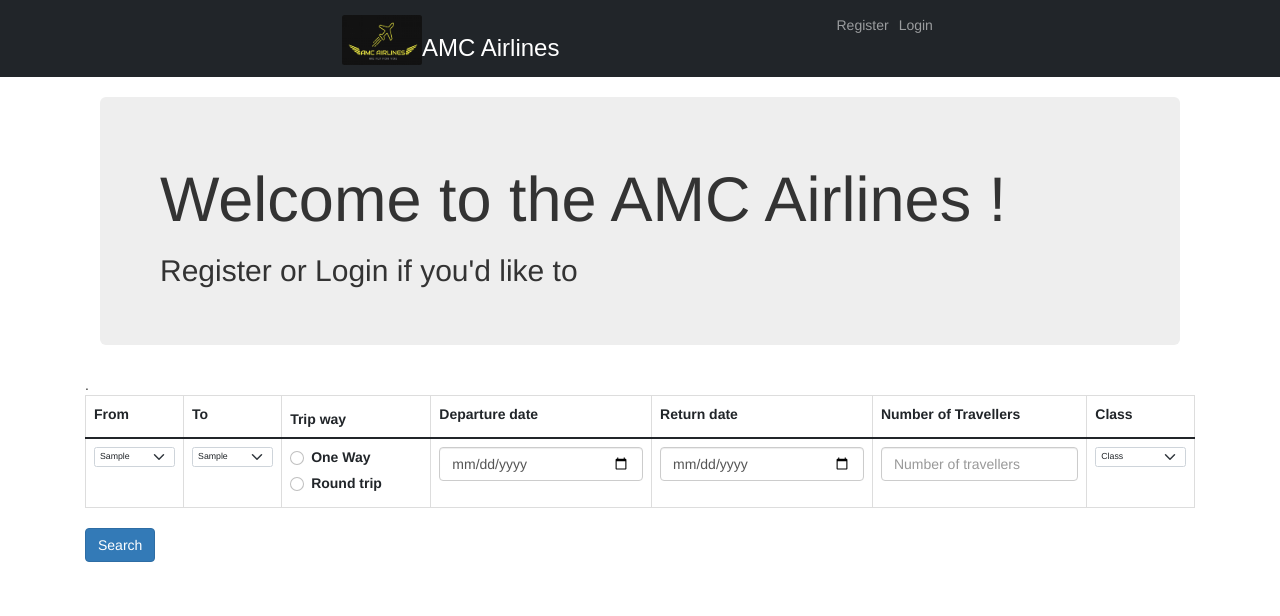
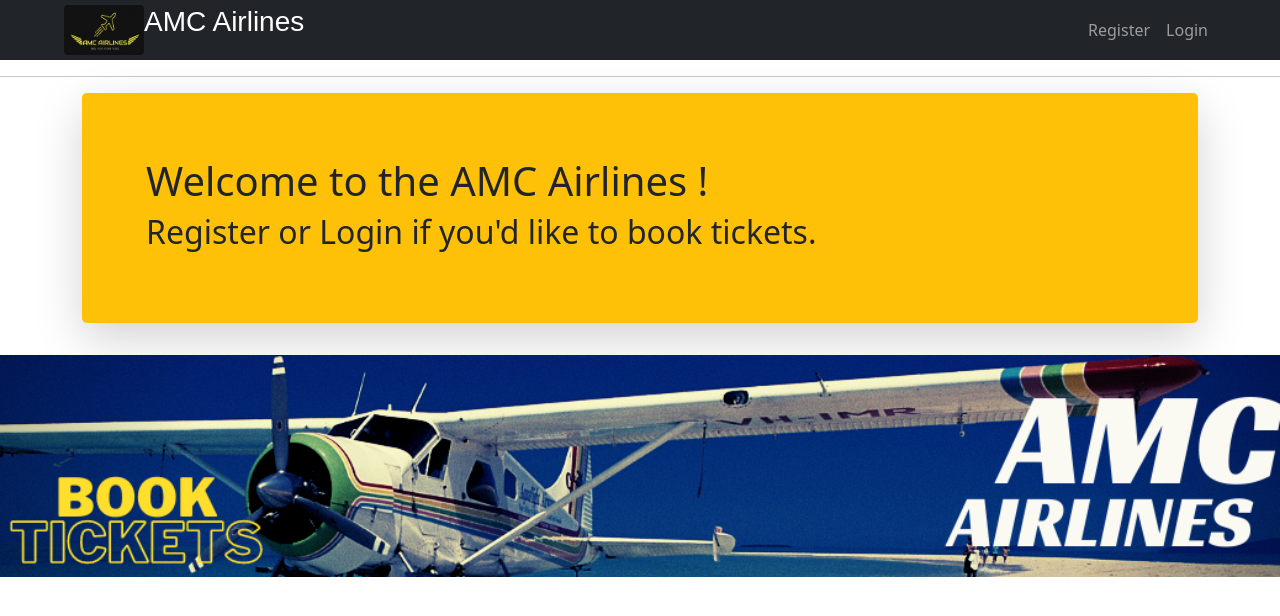
Before and after one commit to hisenberg-lab/airline, a Django app: page / in a window 1280 px wide. Shown: the top 616 px of the page. Run offline with Django 3.2, Linux system fonts and the light colour scheme; tables that the repository leaves empty hold one stand-in row (values such as "Sample post"); some libraries are stand-ins or nearby versions; some web fonts are replaced.

Commit message:
frontend edit

```diff
--- a/bookings/static/bookings/styles.css
+++ b/bookings/static/bookings/styles.css
@@ -1,3 +1,44 @@
+body{
+    padding: 0% 0% 0% 0%;
+    margin: 0%;
+    width: 100%;
+    height: 100%;
+}
+
+
+html{
+    scroll-behavior: smooth;
+    scrollbar-3dlight-color: aqua;
+}
+
 #logo{
     font-family: 'Aclonica', sans-serif;
 }
+
+.container-fluid{
+    padding: 0%;
+}
+
+.jumbotron {
+    padding: 4rem 4rem;
+    margin-bottom: 2rem;
+    background-color: #e9ecef;
+    border-radius: .3rem;
+    align-content: center;
+    /* background-image: url("static/bookings/images/banner.jpeg"); */
+}
+
+#footer{
+    background-color: black;
+    color: azure;
+    /* position: fixed; */
+    left: 0;
+    bottom: 0;
+    width: 100%;
+    text-align: center;
+}
+
+#banner img{
+    width: 1600px;
+    object-fit: fill;
+}
--- a/bookings/templates/bookings/base.html
+++ b/bookings/templates/bookings/base.html
@@ -6,22 +6,23 @@
     <title>Base</title>
     <!-- Latest compiled and minified CSS -->
     {% load static %}
+    <!-- <link rel="stylesheet" href="https://maxcdn.bootstrapcdn.com/bootstrap/3.3.7/css/bootstrap.min.css" integrity="sha384-BVYiiSIFeK1dGmJRAkycuHAHRg32OmUcww7on3RYdg4Va+PmSTsz/K68vbdEjh4u" crossorigin="anonymous"> -->
     <link rel ="stylesheet" href="https://cdn.jsdelivr.net/npm/bootstrap@5.0.0-beta1/dist/css/bootstrap.min.css" rel="stylesheet" integrity="sha384-giJF6kkoqNQ00vy+HMDP7azOuL0xtbfIcaT9wjKHr8RbDVddVHyTfAAsrekwKmP1" crossorigin="anonymous">
-    <link rel="stylesheet" href="https://maxcdn.bootstrapcdn.com/bootstrap/3.3.7/css/bootstrap.min.css" integrity="sha384-BVYiiSIFeK1dGmJRAkycuHAHRg32OmUcww7on3RYdg4Va+PmSTsz/K68vbdEjh4u" crossorigin="anonymous">
+
     <link rel="stylesheet" href="{% static 'bookings/Styles.css' %}">
     <link href="https://fonts.googleapis.com/css2?family=Aclonica&display=swap" rel="stylesheet">
     {% block style %}
     {% endblock %}
   </head>
   <body>
-    <nav class=" navbar navbar-dark bg-dark navbar-expand-lg navbar-static-top" style="padding: 0% 0% 2% 0%;">
+    <nav class=" navbar navbar-dark bg-dark navbar-expand-lg navbar-static-top" style="padding: 0% 5% 0% 5%;">
       <div class="container-fluid ">
         <a class="navbar-brand" href="{% url 'index' %}">
           <img class="rounded float-start" src="{% static 'bookings/images/logo.jpeg' %}" alt="" width="80" height="50" class="d-inline-block " >
           <h3 id = "logo">AMC Airlines</h3>
         </a>
         <!-- <a class="navbar-brand" href="{% url 'index' %}">AMC Airlines</a> -->
-        <div class="navbar-nav text-center">
+        <div class="navbar-nav">
 
           <a class="nav-link" href="{% url 'register' %}">Register</a>
           {% if user.is_authenticated %}
@@ -32,13 +33,12 @@
         </div>
       </div>
     </nav>
-    <div class="container">
+    <!-- <div class="container"> -->
     {% block body_block %}
     {% endblock %}
-    </div>
+    <!-- <footer id="footer">Copyright &#169; 2020-2021</footer> -->
     <script src="{% static 'bookings/scripts.js' %}"></script>
     <script src="https://cdn.jsdelivr.net/npm/@popperjs/core@2.5.4/dist/umd/popper.min.js" integrity="sha384-q2kxQ16AaE6UbzuKqyBE9/u/KzioAlnx2maXQHiDX9d4/zp8Ok3f+M7DPm+Ib6IU" crossorigin="anonymous"></script>
-<script src="https://cdn.jsdelivr.net/npm/bootstrap@5.0.0-beta1/dist/js/bootstrap.min.js" integrity="sha384-pQQkAEnwaBkjpqZ8RU1fF1AKtTcHJwFl3pblpTlHXybJjHpMYo79HY3hIi4NKxyj" crossorigin="anonymous"></script>
-
+    <script src="https://cdn.jsdelivr.net/npm/bootstrap@5.0.0-beta1/dist/js/bootstrap.min.js" integrity="sha384-pQQkAEnwaBkjpqZ8RU1fF1AKtTcHJwFl3pblpTlHXybJjHpMYo79HY3hIi4NKxyj" crossorigin="anonymous"></script>
   </body>
 </html>
--- a/bookings/templates/bookings/book.html
+++ b/bookings/templates/bookings/book.html
@@ -25,6 +25,7 @@
     <input type="hidden" name="form-MAX_NUM_FORMS" value="1000" id="id_form-MAX_NUM_FORMS">  -->
     <!-- <input class="btn btn-outline-danger" type="button" id="deleteRow" onclick="deleteRows()" value="-"></input> -->
 
+    <footer id="footer">Copyright &#169; 2020-2021</footer>
 
 <!-- </div> -->
 {% endblock%}
--- a/bookings/templates/bookings/index.html
+++ b/bookings/templates/bookings/index.html
@@ -1,19 +1,27 @@
 {% extends "bookings/base.html" %}
-{% block body_block %}<div class="container-fluid">
-  <div class="jumbotron">
+{% load static %}
+{% block body_block %}
+<hr>
+<div class="container">
+  {% if user.is_authenticated %}
+  <div class="jumbotron text-success bg-warning shadow-lg">
     <h1>Welcome to the AMC Airlines !</h1>
-    {% if user.is_authenticated %}
-        <h2>Hello {{ user.username }}</h2>
-    {% else %}
-        <h2>Register or Login if you'd like to</h2>
-    {% endif %}
+        <h2>Hello, {{ user.username }}</h2>
+  </div>
+  {% else %}
+  <div class="jumbotron bg-warning shadow-lg">
+      <h1>Welcome to the AMC Airlines !</h1>
+        <h2>Register or Login if you'd like to book tickets.</h2>
+  {% endif %}
   </div>
 </div>
 
+{% if user.is_authenticated %}
 <div>
+  <div class="container">
   <form method = "POST" action={% url 'result' %}>.
     {% csrf_token %}
-    <table class="table table-bordered">
+    <table class="table table-bordered table-hover table-info shadow-lg" id="search_table">
       <thead>
         <tr>
           <th scope="col"><label for="from" class="font-weight-bold">From</label>
@@ -77,7 +85,14 @@
         </tr>
       </tbody>
     </table>
-  <button class="btn btn-primary" type="submit">Search</button>
+  <button class="btn btn-outline-success w-100" type="submit">Search</button>
   </form>
 </div>
+</div>
+{% else %}
+<div class="container-fluid" id="banner">
+  <img src="{% static 'bookings/images/banner.png' %}" class="img-fluid" alt="...">
+  </div>
+{% endif %}
+
 {% endblock %}
--- a/bookings/templates/bookings/registration.html
+++ b/bookings/templates/bookings/registration.html
@@ -16,4 +16,5 @@
       {% endif %}
     </div>
   </div>
+
 {% endblock %}
```
Also changed, not shown: bookings/static/bookings/images/banner.jpeg (deleted), bookings/static/bookings/images/banner.png (added), bookings/static/bookings/images/search-bg.jpg (added).
